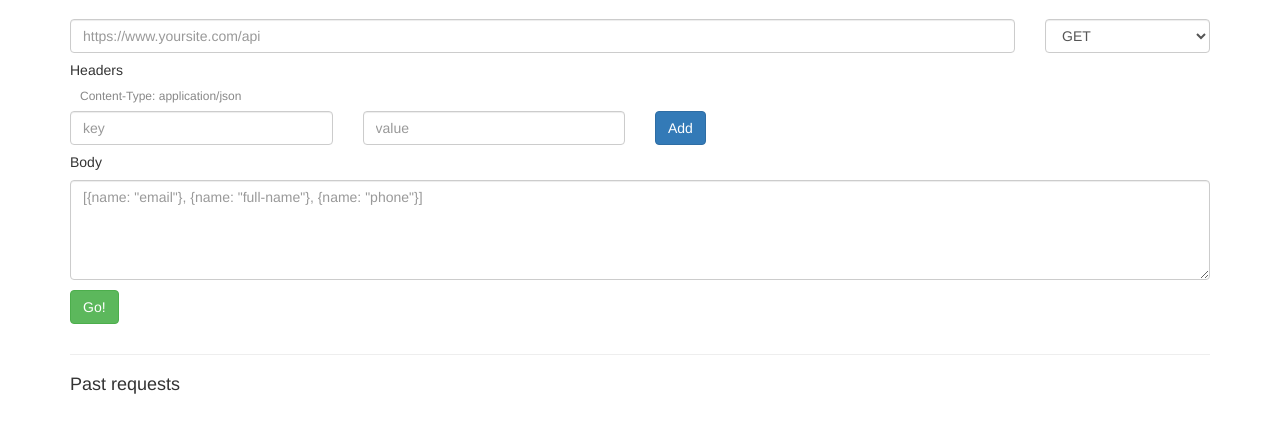
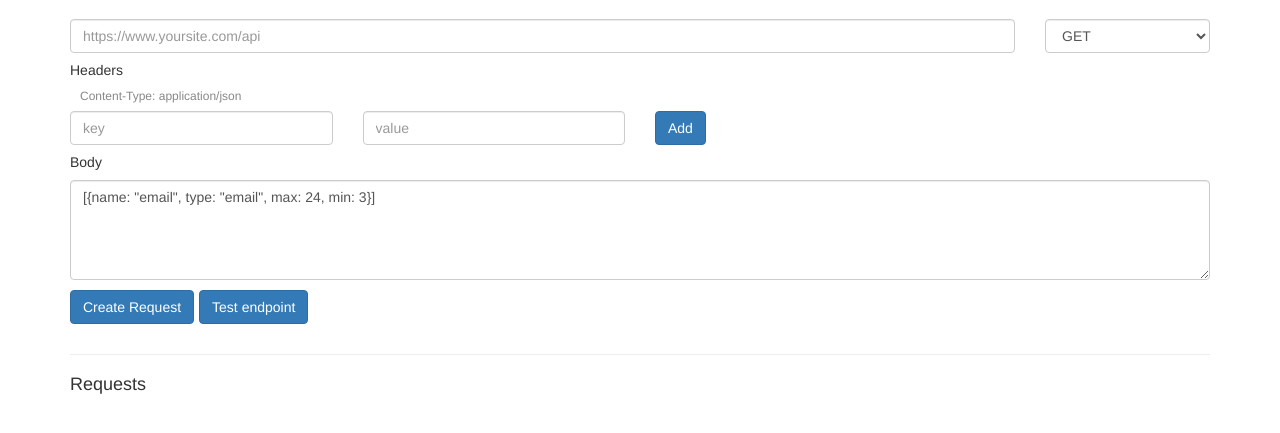
Before and after one commit to byronsha/api-explorer, a React app: page / in a window 1280 px wide. Shown: the part 75-508 px from the top of the page. Built offline with nearby package versions, Linux system fonts and the light colour scheme.

Commit message:
Update for array and object response types

```diff
--- a/src/components/Form.js
+++ b/src/components/CreateRequestForm.js
@@ -32,13 +32,39 @@ class Form extends React.Component {
       url: url,
       method: method,
       headers: this.state.headers,
-      body: body
+      body: JSON.stringify(body),
+      timestamp: Date.now()
     }
-    this.props.makeRequest(params)
+
+    this.props.createRequest(params)
+  }
+
+  handleTestClick(url, method) {
+    if (!url) { return }
+
+    let params = {
+      url: url,
+      method: method,
+      headers: this.state.headers
+    }
+
+    this.props.testRequest(params)
   }
 
   render() {
     let endpointUrl, httpMethod, headerKey, headerValue, body
+    let { testPassed, onUrlChange } = this.props
+
+    let testMessage = 'Test endpoint'
+    let testBtnClass = 'primary'
+
+    if (testPassed && testPassed === 'p') {
+      testMessage = 'Test passed'
+      testBtnClass = 'success'
+    } else if (testPassed && testPassed === 'f') {
+      testMessage = 'Test failed'
+      testBtnClass = 'danger'
+    }
 
     return (
       <div>
@@ -49,6 +75,7 @@ class Form extends React.Component {
               type="text"
               placeholder="https://www.yoursite.com/api"
               ref={ref => endpointUrl = ref}
+              onChange={onUrlChange}
             />
           </div>
           <div className="col-md-2">
@@ -107,7 +134,7 @@ class Form extends React.Component {
           <div className="col-md-12">
             <textarea
               className="form-control"
-              placeholder={'[{name: "email"}, {name: "full-name"}, {name: "phone"}]'}
+              defaultValue={'[{name: "email", type: "email", max: 24, min: 3}]'}
               ref={ref => body = ref}
             />
           </div>
@@ -116,10 +143,16 @@ class Form extends React.Component {
         <div className="row">
           <div className="col-md-6">
             <button
-              className="btn btn-success go-btn"
+              className="btn btn-primary go-btn"
               onClick={() => this.handleClick(endpointUrl.value, httpMethod.value, body.value)}
             >
-              Go!
+              Create Request
+            </button>
+            <button
+              className={`btn btn-${testBtnClass} go-btn`}
+              onClick={() => this.handleTestClick(endpointUrl.value, httpMethod.value)}
+            >
+              {testMessage}
             </button>
           </div>
         </div>
--- a/src/components/PastRequest.js
+++ b/src/components/Request.js
@@ -2,7 +2,7 @@ import React from 'react'
 import axios from 'axios'
 import Response from './Response'
 
-class PastRequest extends React.Component {
+class Request extends React.Component {
   constructor() {
     super()
 
@@ -25,6 +25,23 @@ class PastRequest extends React.Component {
     })
   }
 
+  createMarkup() {
+    let inputs = eval(JSON.parse(this.props.request.body))
+    let htmlString = ''
+
+    for (let i = 0; i < inputs.length; i++) {
+      let current = inputs[i]
+      let element = `<input`
+      for (let key in current) {
+        element += ` ${key}="${current[key]}"`
+      }
+      element += ` placeholder="${current.name}" class="form-control" /><br/>`
+      htmlString += element
+    }
+
+    return {__html: htmlString}
+  }
+
   render() {
     const { request } = this.props
 
@@ -43,8 +60,8 @@ class PastRequest extends React.Component {
           })}
         </div>
 
-        <h5>Body</h5>
-        <div className="request-body">{request.body}</div>
+        <h5>Parameters</h5>
+        <div className="parameters" dangerouslySetInnerHTML={this.createMarkup()} />
 
         {this.state.response &&
           <Response response={this.state.response} />
@@ -54,4 +71,4 @@ class PastRequest extends React.Component {
   }
 }
 
-export default PastRequest
+export default Request
--- a/src/components/Response.js
+++ b/src/components/Response.js
@@ -1,11 +1,25 @@
 import React from 'react'
 
-const Response = ({ response }) => (
+const Response = ({ response }) => {
+  if (Array.isArray(response)) {
+    return (
+      <div className="alert alert-success">
+        {response.map(item => {
+          return Object.keys(item).map(key => {
+            return <div key={key + item}><b>{key}</b>: {item[key]}</div>
+          })
+        })}
+      </div>
+    )
+  } else {
+    return (
       <div className="alert alert-success">
         {Object.keys(response).map(key => {
           return <div key={key}><b>{key}</b>: {response[key]}</div>
         })}
       </div>
     )
+  }
+}
 
 export default Response
--- a/src/components/Root.js
+++ b/src/components/Root.js
@@ -1,40 +1,51 @@
 import React from 'react'
 import axios from 'axios'
-import Form from './Form'
+import CreateRequestForm from './CreateRequestForm'
 import Response from './Response'
-import PastRequest from './PastRequest'
+import Request from './Request'
 
 class Root extends React.Component {
   constructor() {
     super()
 
     this.state = {
-      response: null,
-      pastRequests: [],
-      errorMessage: null
+      requests: [],
+      testPassed: null,
+      errorMessage: ''
     }
 
-    this.makeRequest = this.makeRequest.bind(this)
+    this.createRequest = this.createRequest.bind(this)
+    this.testRequest = this.testRequest.bind(this)
+    this.handleUrlChange = this.handleUrlChange.bind(this)
   }
 
-  makeRequest(params) {
+  createRequest(params) {
+    this.setState({ requests: [params].concat(this.state.requests) })
+  }
+
+  testRequest(params) {
     axios({
       method: params.method,
       url: params.url,
       headers: params.headers,
-      data: params.body
     }).then(response => {
       this.setState({
-        response: response.data,
-        pastRequests: this.state.pastRequests.concat([params]),
-        errorMessage: null
+        testPassed: 'p',
+        errorMessage: ''
       })
     }).catch(error => {
       console.log(error)
       this.setState({
-        response: null,
+        testPassed: 'f',
         errorMessage: error.toString()
       })
+    })
+  }
+
+  handleUrlChange() {
+    this.setState({
+      testPassed: null,
+      errorMessage: ''
     })
   }
 
@@ -43,7 +54,12 @@ class Root extends React.Component {
       <div className="container">
         <h2>API Explorer</h2>
         <hr/>
-        <Form makeRequest={this.makeRequest} />
+        <CreateRequestForm
+          createRequest={this.createRequest}
+          testRequest={this.testRequest}
+          testPassed={this.state.testPassed}
+          onUrlChange={this.handleUrlChange}
+        />
 
         {this.state.response &&
           <Response response={this.state.response} />
@@ -55,9 +71,9 @@ class Root extends React.Component {
 
         <hr/>
 
-        <h4>Past requests</h4>
-        {this.state.pastRequests.map((request, index) => {
-          return <PastRequest key={index} request={request} />
+        <h4>Requests</h4>
+        {this.state.requests.map((request, index) => {
+          return <Request key={request.timestamp} request={request} />
         })}
       </div>
     )
--- a/styles.css
+++ b/styles.css
@@ -2,7 +2,7 @@ textarea.form-control {
   height: 100px;
 }
 .go-btn {
-  margin: 10px 0px;
+  margin: 10px 5px 10px 0px;
 }
 .request-headers, .request-body {
   font-size: 12px;
@@ -12,3 +12,6 @@ textarea.form-control {
 .request-headers a {
   margin-left: 10px;
 }
+.parameters {
+  width: 25%;
+}
```
Lines whose indentation alone changed are shown as unchanged.
